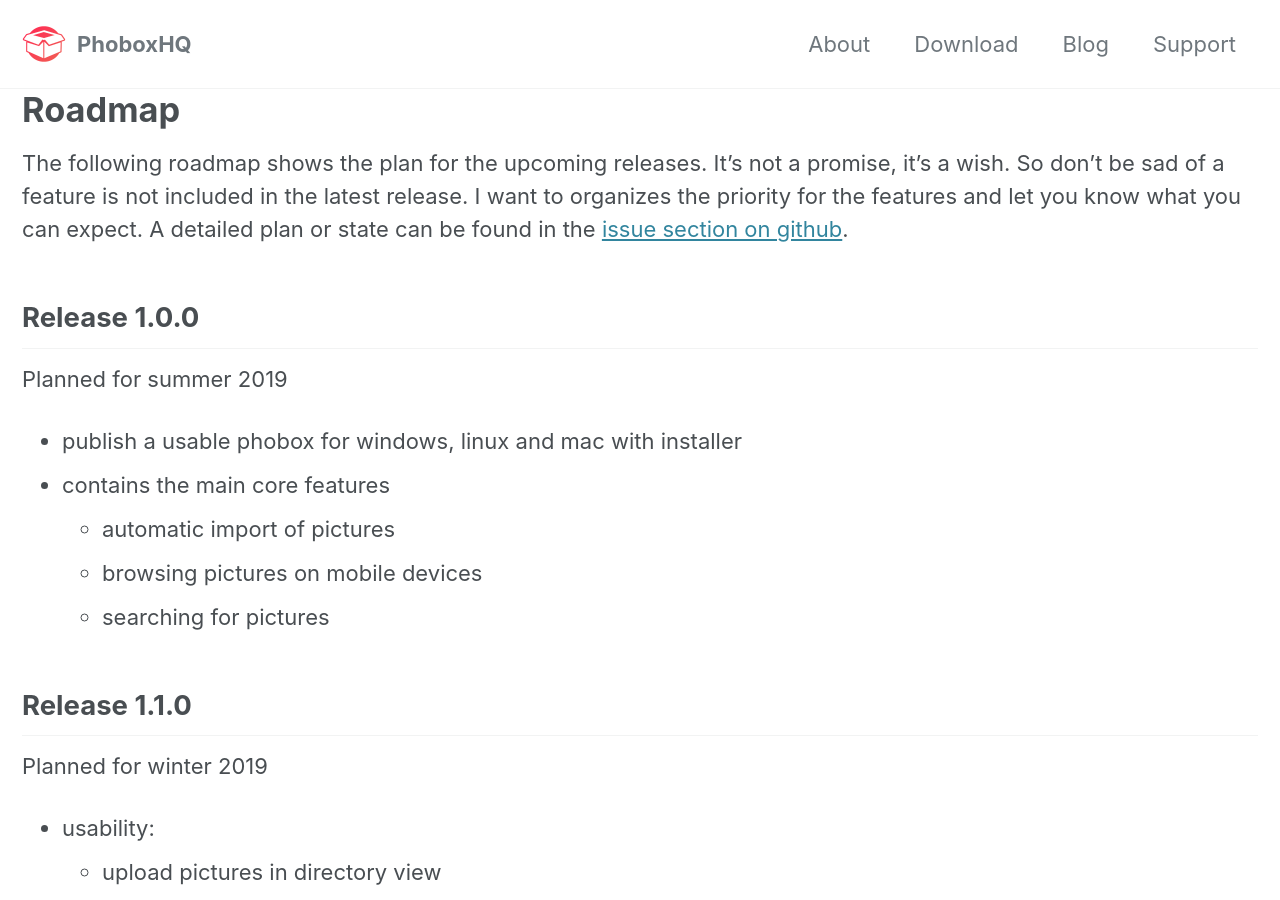
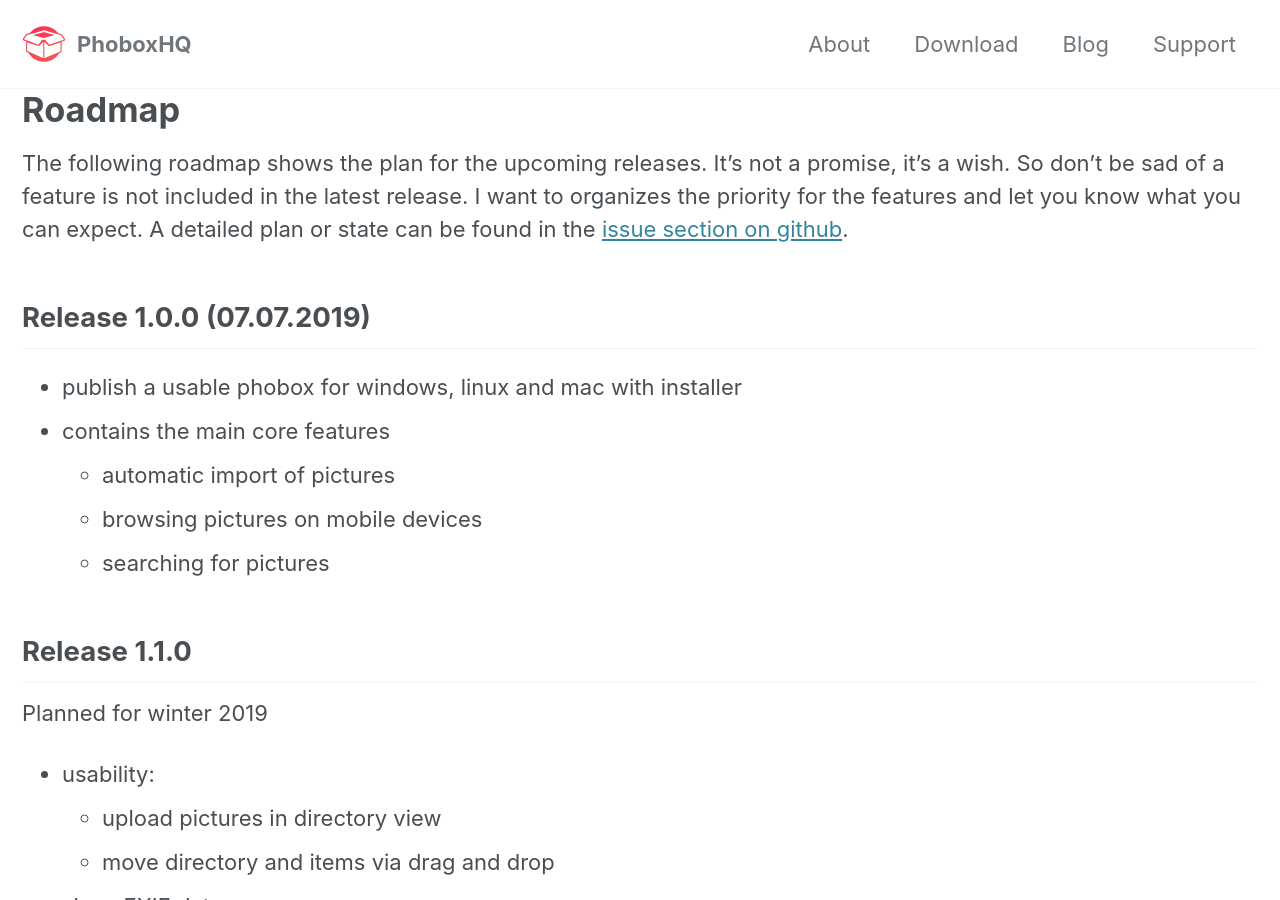
Before and after one commit to phoboxhq/home2, a Jekyll site: the page built from _pages/roadmap.md, in a window 1280 px wide and 900 px high. Built offline with Jekyll 4.4.1, drawn with Linux system fonts in a browser that asks for light colours; cached includes are drawn as plain includes; nearby versions of some CDN libraries.

Commit message:
Update roadmap.md

```diff
--- a/_pages/roadmap.md
+++ b/_pages/roadmap.md
@@ -9,9 +9,8 @@
 
 The following roadmap shows the plan for the upcoming releases. It's not a promise, it's a wish. So don't be sad of a feature is not included in the latest release. I want to organizes the priority for the features and let you know what you can expect. A detailed plan or state can be found in the [issue section on github](https://github.com/phoboxhq/phobox/issues?q=is%3Aopen+is%3Aissue+milestone%3A%22Version+1.0.0%22).
 
-## Release 1.0.0
+## Release 1.0.0 (07.07.2019)
 
-Planned for summer 2019
  * publish a usable phobox for windows, linux and mac with installer
  * contains the main core features
    * automatic import of pictures
```
